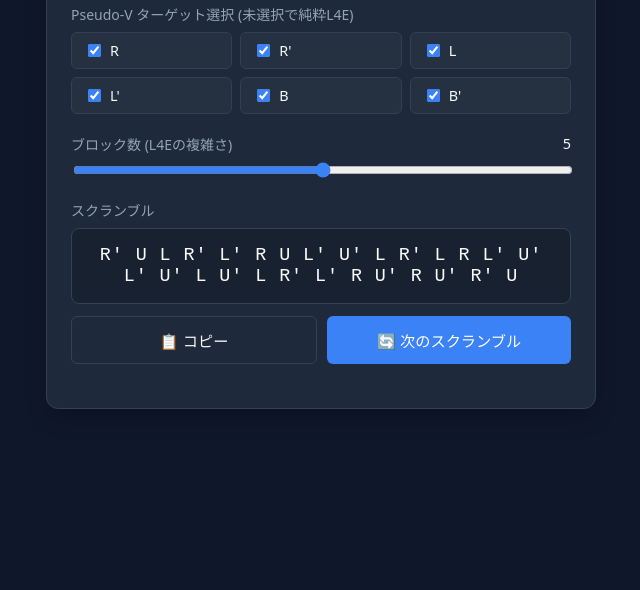
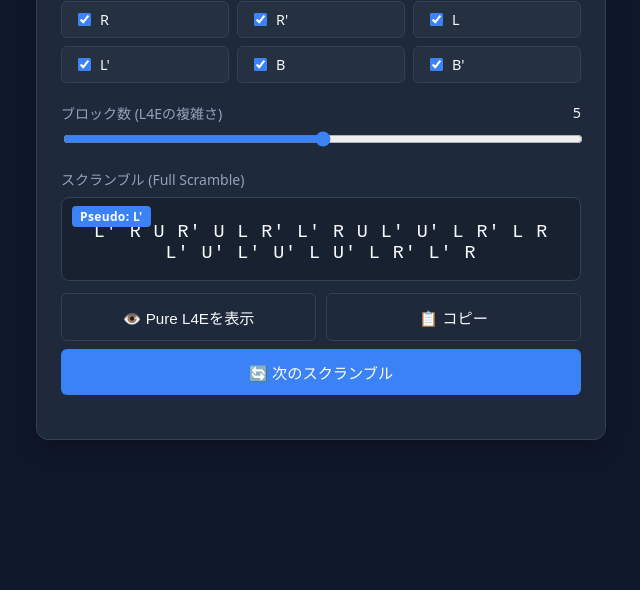
Before and after one commit to ikdknt2/pseudo-v-trainer, a plain HTML site: page index.html in a window 1280 px wide. Shown: the part 250-840 px from the top of the page, without its empty margins (319-959 px from the left). Drawn offline with Linux system fonts and the light colour scheme.

Commit message:
Enhance scramble box layout and add pseudo badge
Added a pseudo badge and updated the scramble box layout. Adjusted padding and margins for better spacing.

```diff
--- a/index.html
+++ b/index.html
@@ -13,6 +13,7 @@
             --accent: #3b82f6;
             --accent-hover: #2563eb;
             --border: #334155;
+            --badge-bg: #3b82f6;
         }
 
         body {
@@ -33,7 +34,7 @@
             border-radius: 12px;
             padding: 24px;
             width: 100%;
-            max-width: 500px;
+            max-width: 520px;
             box-shadow: 0 10px 25px -5px rgba(0, 0, 0, 0.3);
         }
 
@@ -104,26 +105,73 @@
             cursor: pointer;
         }
 
-        .scramble-box {
+        /* スクランブル表示エリア */
+        .scramble-box-wrapper {
+            position: relative;
             background-color: rgba(0, 0, 0, 0.2);
             border: 1px solid var(--border);
             border-radius: 8px;
-            padding: 16px;
+            padding: 24px 16px 16px 16px;
+            margin-bottom: 12px;
+        }
+
+        .pseudo-badge {
+            position: absolute;
+            top: 8px;
+            left: 10px;
+            background-color: var(--badge-bg);
+            color: white;
+            font-size: 0.75rem;
+            font-weight: 600;
+            padding: 2px 8px;
+            border-radius: 4px;
+            letter-spacing: 0.03em;
+        }
+
+        .scramble-box {
             font-family: monospace;
             font-size: 1.15rem;
             text-align: center;
             word-break: break-all;
-            margin-bottom: 12px;
-            min-height: 40px;
+            min-height: 35px;
             display: flex;
             align-items: center;
             justify-content: center;
             letter-spacing: 0.05em;
         }
 
+        /* Pure L4E パネル */
+        .answer-panel {
+            background-color: rgba(15, 23, 42, 0.6);
+            border: 1px dashed var(--border);
+            border-radius: 8px;
+            padding: 14px;
+            margin-bottom: 12px;
+            display: none;
+        }
+
+        .answer-panel.active {
+            display: block;
+        }
+
+        .answer-title {
+            font-size: 0.8rem;
+            color: var(--text-muted);
+            margin-bottom: 6px;
+        }
+
+        .pure-l4e-text {
+            font-family: monospace;
+            font-size: 1.05rem;
+            color: #38bdf8;
+            word-break: break-all;
+            text-align: center;
+        }
+
         .btn-group {
             display: flex;
             gap: 10px;
+            margin-bottom: 8px;
         }
 
         button.action-btn {
@@ -185,10 +233,24 @@
 
         <!-- スクランブル表示エリア -->
         <div class="section">
-            <div class="section-title">スクランブル</div>
-            <div id="scramble-display" class="scramble-box">生成ボタンを押してください</div>
+            <div class="section-title">スクランブル (Full Scramble)</div>
+
+            <div class="scramble-box-wrapper">
+                <div id="pseudo-badge" class="pseudo-badge">Pseudo: R</div>
+                <div id="scramble-display" class="scramble-box">生成ボタンを押してください</div>
+            </div>
+
+            <!-- Pure L4E 文字列表示パネル -->
+            <div id="answer-panel" class="answer-panel">
+                <div class="answer-title">💡 Pure L4E スクランブル (Pseudoなし)</div>
+                <div id="pure-l4e-display" class="pure-l4e-text">-</div>
+            </div>
+
             <div class="btn-group">
+                <button class="action-btn secondary-btn" id="toggle-answer-btn">👁️ Pure L4Eを表示</button>
                 <button class="action-btn secondary-btn" id="copy-btn">📋 コピー</button>
+            </div>
+            <div class="btn-group" style="margin-top: 8px;">
                 <button class="action-btn" id="generate-btn">🔄 次のスクランブル</button>
             </div>
         </div>
@@ -218,40 +280,31 @@
             sliderValue.textContent = slider.value;
         });
 
-        // 徹底的な連鎖的相殺処理（console.log進捗出力付き）
-        function reduceMoveStringWithLogs(moveList) {
-            console.log("=== 【縮約開始】初期トークン列 ===", moveList.join(" "));
+        let currentData = {
+            full: "",
+            pure: ""
+        };
 
+        // 共通の相殺処理エンジン（指定トークン列をきれいにする）
+        function reduceMoveString(moveList) {
             let list = [...moveList];
-            let passCount = 1;
             let changed = true;
 
             while (changed) {
                 changed = false;
-                console.log(`--- パス ${passCount} 処理前 ---`, list.join(" "));
-
                 for (let i = 0; i < list.length - 1; i++) {
                     let m1 = list[i];
                     let m2 = list[i+1];
 
-                    // 逆手順の相殺 (例: R と R', L と L' など)
                     if ((m1 === "R" && m2 === "R'") || (m1 === "R'" && m2 === "R") ||
                         (m1 === "L" && m2 === "L'") || (m1 === "L'" && m2 === "L") ||
                         (m1 === "B" && m2 === "B'") || (m1 === "B'" && m2 === "B") ||
                         (m1 === "U" && m2 === "U'") || (m1 === "U'" && m2 === "U")) {
 
-                        console.log(`  -> 【相殺・削除】インデックス ${i}, ${i+1} の [${m1}] と [${m2}] を削除します`);
                         list.splice(i, 2);
                         changed = true;
-                        break; // 変更があったら一度ループを抜けて最初から再スキャン（連鎖対応）
+                        break;
                     }
-                }
-
-                if (changed) {
-                    console.log(`--- パス ${passCount} 処理後 ---`, list.join(" "));
-                    passCount++;
-                } else {
-                    console.log("=== 【縮約完了】これ以上変化するペアはありません ===");
                 }
             }
             return list;
@@ -261,18 +314,11 @@
             const checkboxes = document.querySelectorAll('input[name="pv"]:checked');
             let activeCheckboxes = Array.from(checkboxes).map(cb => cb.value);
 
-            let tokens = [];
+            let pseudoToken = "";
+            let aufToken = "";
+            let pureTokens = [];
 
-            // チェックが選択されている場合のみ Pseudo-V（冒頭の回転）を追加
-            if (activeCheckboxes.length > 0) {
-                let randomPseudo = activeCheckboxes[Math.floor(Math.random() * activeCheckboxes.length)];
-                tokens.push(randomPseudo);
-
-                if (Math.random() < 0.5) {
-                    tokens.push(Math.random() < 0.5 ? "U" : "U'");
-                }
-            }
-
+            // 1. まず純粋なL4Eブロック列を生成
             let numBlocks = parseInt(slider.value);
             let lastGroup = -1;
 
@@ -285,7 +331,7 @@
                 } while (moveGroups[m1] === lastGroup);
 
                 lastGroup = moveGroups[m1];
-                tokens.push(...baseMoves[m1].split(" "));
+                pureTokens.push(...baseMoves[m1].split(" "));
 
                 if (blockLength === 2) {
                     let m2;
@@ -294,29 +340,72 @@
                     } while (m2 === inverseMap[m1] || moveGroups[m2] === lastGroup);
 
                     lastGroup = moveGroups[m2];
-                    tokens.push(...baseMoves[m2].split(" "));
+                    pureTokens.push(...baseMoves[m2].split(" "));
                 }
 
                 if (i < numBlocks - 1) {
-                    tokens.push(Math.random() < 0.5 ? "U" : "U'");
+                    pureTokens.push(Math.random() < 0.5 ? "U" : "U'");
                 }
             }
 
             if (Math.random() < 0.5) {
-                tokens.push(Math.random() < 0.5 ? "U" : "U'");
+                pureTokens.push(Math.random() < 0.5 ? "U" : "U'");
             }
 
-            // ログ付き連鎖縮約エンジンの実行
-            let reducedTokens = reduceMoveStringWithLogs(tokens);
+            // 2. 純粋L4Eの縮約を完了させる
+            let reducedPureTokens = reduceMoveString(pureTokens);
+            currentData.pure = reducedPureTokens.join(" ");
 
-            const scrambleString = reducedTokens.join(" ");
-            document.getElementById('scramble-display').textContent = scrambleString;
+            // 3. Pseudo-V 選択がある場合、すでに綺麗になったPureの先頭に合体させて境界を再キャンセル
+            if (activeCheckboxes.length > 0) {
+                pseudoToken = activeCheckboxes[Math.floor(Math.random() * activeCheckboxes.length)];
+
+                let combined = [pseudoToken];
+                if (Math.random() < 0.5) {
+                    aufToken = Math.random() < 0.5 ? "U" : "U'";
+                    combined.push(aufToken);
+                }
+                // すでに縮約済みのL4E本体を後ろにくっつける
+                combined.push(...reducedPureTokens);
+
+                // 境界付近（合体したところ）の連続・相殺だけを軽く解消
+                let reducedFullTokens = reduceMoveString(combined);
+                currentData.full = reducedFullTokens.join(" ");
+            } else {
+                // チェックなし（純粋L4Eのみ）の場合
+                currentData.full = currentData.pure;
+            }
+
+            // 4. 画面への反映
+            document.getElementById('scramble-display').textContent = currentData.full;
+            document.getElementById('pure-l4e-display').textContent = currentData.pure;
+
+            const badge = document.getElementById('pseudo-badge');
+            if (pseudoToken) {
+                badge.textContent = aufToken ? `Pseudo: ${pseudoToken} ${aufToken}` : `Pseudo: ${pseudoToken}`;
+                badge.style.display = "block";
+            } else {
+                badge.textContent = "Pure L4E";
+                badge.style.backgroundColor = "#64748b";
+                badge.style.display = "block";
+            }
+
+            // パネルを閉じる
+            document.getElementById('answer-panel').classList.remove('active');
+            document.getElementById('toggle-answer-btn').textContent = "👁️ Pure L4Eを表示";
         }
 
-        document.getElementById('generate-btn').addEventListener('click', generateScramble);
+        // トグルボタン
+        document.getElementById('toggle-answer-btn').addEventListener('click', () => {
+            const panel = document.getElementById('answer-panel');
+            const btn = document.getElementById('toggle-answer-btn');
+            panel.classList.toggle('active');
+            btn.textContent = panel.classList.contains('active') ? "🙈 Pure L4Eを隠す" : "👁️ Pure L4Eを表示";
+        });
 
+        // コピーボタン
         document.getElementById('copy-btn').addEventListener('click', async () => {
-            const text = document.getElementById('scramble-display').textContent;
+            const text = currentData.full;
             if (!text || text.includes("生成ボタン")) return;
             try {
                 await navigator.clipboard.writeText(text);
@@ -329,6 +418,8 @@
             }
         });
 
+        document.getElementById('generate-btn').addEventListener('click', generateScramble);
+
         generateScramble();
     </script>
 </body>
```
